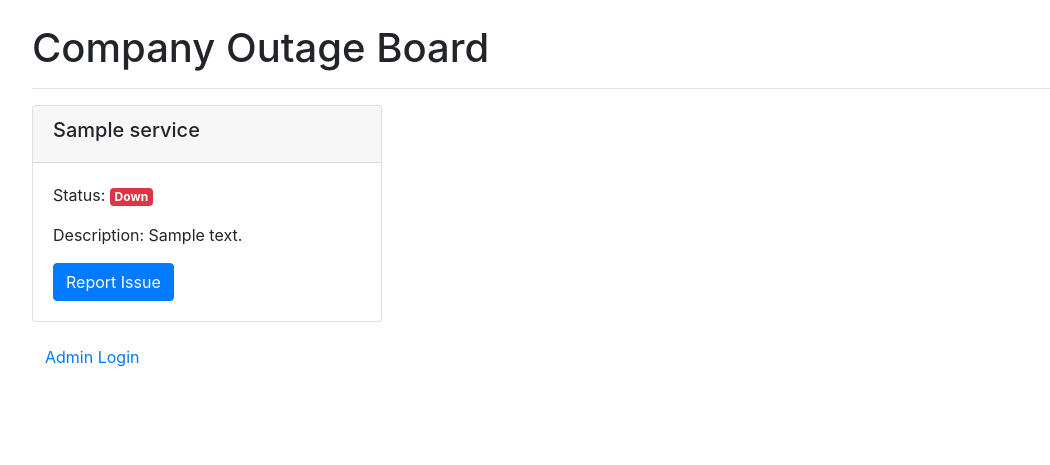
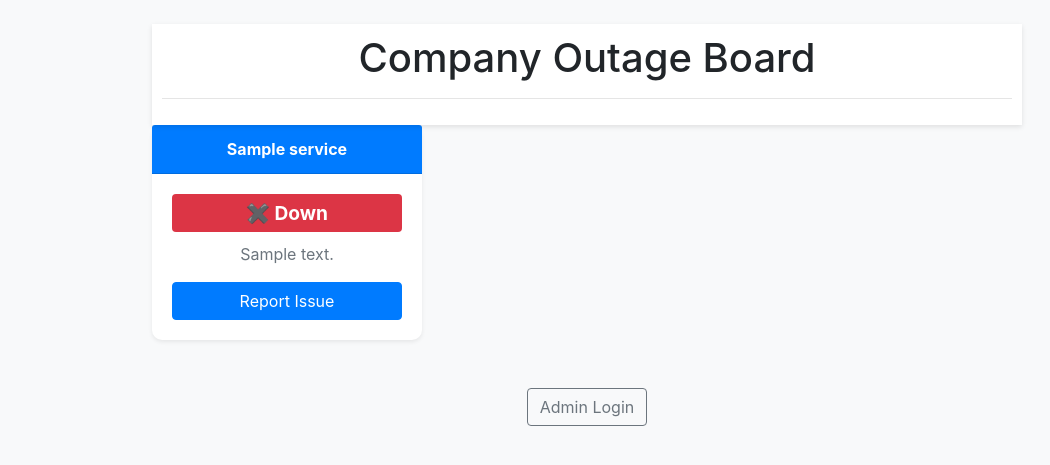
Before and after one commit to Jakexdd/Project, a Flask app: page / in a window 1280 px wide. Shown: the top 465 px of the page, without its empty margins (53-1103 px from the left). Run offline with Flask 3, Linux system fonts and the light colour scheme; tables that the repository leaves empty hold one stand-in row (values such as "Sample post"); parts of the project's set-up code (start-up, migrations or seed data) failed here and were passed over; some libraries are stand-ins or nearby versions.

Commit message:
Main page visual updates

```diff
--- a/flask-docker-app/templates/index.html
+++ b/flask-docker-app/templates/index.html
@@ -2,12 +2,60 @@
 <html lang="en">
 <head>
   <meta charset="UTF-8">
+  <meta name="viewport" content="width=device-width, initial-scale=1">
   <title>Company Outage Board</title>
   <link rel="stylesheet" href="https://stackpath.bootstrapcdn.com/bootstrap/4.5.0/css/bootstrap.min.css">
+  <style>
+    body {
+      background-color: #f8f9fa;
+    }
+    .container {
+      max-width: 900px;
+    }
+    .card {
+      transition: transform 0.2s, box-shadow 0.2s;
+      border: none;
+      border-radius: 10px;
+    }
+    .card:hover {
+      transform: translateY(-5px);
+      box-shadow: 0 4px 10px rgba(0, 0, 0, 0.2);
+    }
+    .card-header {
+      font-weight: bold;
+      background-color: #007bff;
+      color: white;
+      text-align: center;
+      border-radius: 10px 10px 0 0;
+    }
+    .badge {
+      font-size: 1rem;
+      padding: 0.5em 1em;
+    }
+    .status-badge {
+      display: block;
+      text-align: center;
+      font-size: 1.2rem;
+      margin-bottom: 10px;
+    }
+    .btn-report {
+      width: 100%;
+    }
+    .sticky-header {
+      position: sticky;
+      top: 0;
+      z-index: 1000;
+      background: white;
+      padding: 10px;
+      box-shadow: 0 2px 5px rgba(0, 0, 0, 0.1);
+    }
+  </style>
 </head>
 <body>
+
   <div class="container mt-4">
-    <h1>Company Outage Board</h1>
+    <div class="sticky-header">
+      <h1 class="text-center mb-3">Company Outage Board</h1>
       <hr>
       {% with messages = get_flashed_messages(with_categories=true) %}
         {% if messages %}
@@ -19,36 +67,37 @@
           {% endfor %}
         {% endif %}
       {% endwith %}
+    </div>
 
     <div class="row">
       {% for service in services %}
-      <div class="col-md-4">
-        <div class="card mb-3">
+      <div class="col-md-6 col-lg-4">
+        <div class="card mb-4 shadow-sm">
           <div class="card-header">
-            <h5>{{ service.name }}</h5>
+            {{ service.name }}
           </div>
-          <div class="card-body">
-            <p>Status:
-              {% if service.status.lower() == 'up' %}
-                <span class="badge badge-success">Up</span>
-              {% else %}
-                <span class="badge badge-danger">Down</span>
+          <div class="card-body text-center">
+            <span class="status-badge {% if service.status.lower() == 'up' %}badge badge-success{% else %}badge badge-danger{% endif %}">
+              {% if service.status.lower() == 'up' %}✔ Up{% else %}✖ Down{% endif %}
+            </span>
+            {% if service.description %}
+              <p class="text-muted">{{ service.description }}</p>
             {% endif %}
-            </p>
-            {% if service.description %}
-              <p>Description: {{ service.description }}</p>
-            {% endif %}
-            <a href="{{ url_for('report', service_id=service.id) }}" class="btn btn-primary">Report Issue</a>
+            <a href="{{ url_for('report', service_id=service.id) }}" class="btn btn-primary btn-report">Report Issue</a>
           </div>
         </div>
       </div>
       {% endfor %}
     </div>
-    <a href="{{ url_for('admin_login') }}" class="btn btn-link">Admin Login</a>
+
+    <div class="text-center mt-4">
+      <a href="{{ url_for('admin_login') }}" class="btn btn-outline-secondary">Admin Login</a>
+    </div>
   </div>
 
   <script src="https://code.jquery.com/jquery-3.5.1.slim.min.js"></script>
   <script src="https://cdn.jsdelivr.net/npm/popper.js@1.16.0/dist/umd/popper.min.js"></script>
   <script src="https://stackpath.bootstrapcdn.com/bootstrap/4.5.0/js/bootstrap.min.js"></script>
+
 </body>
 </html>
```
Lines whose indentation alone changed are shown as unchanged.
